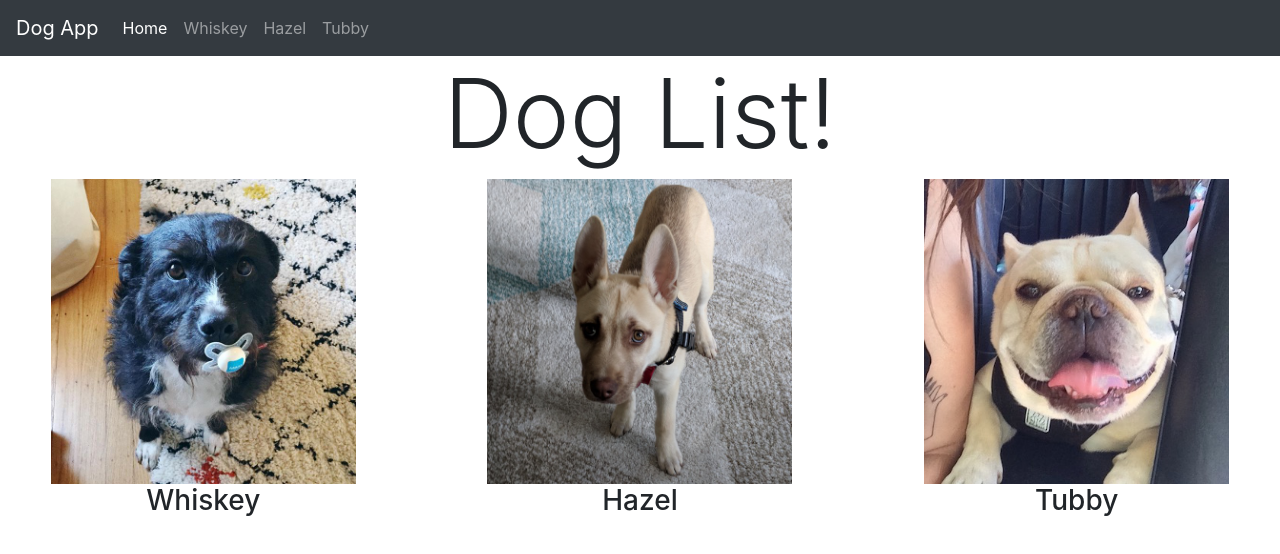
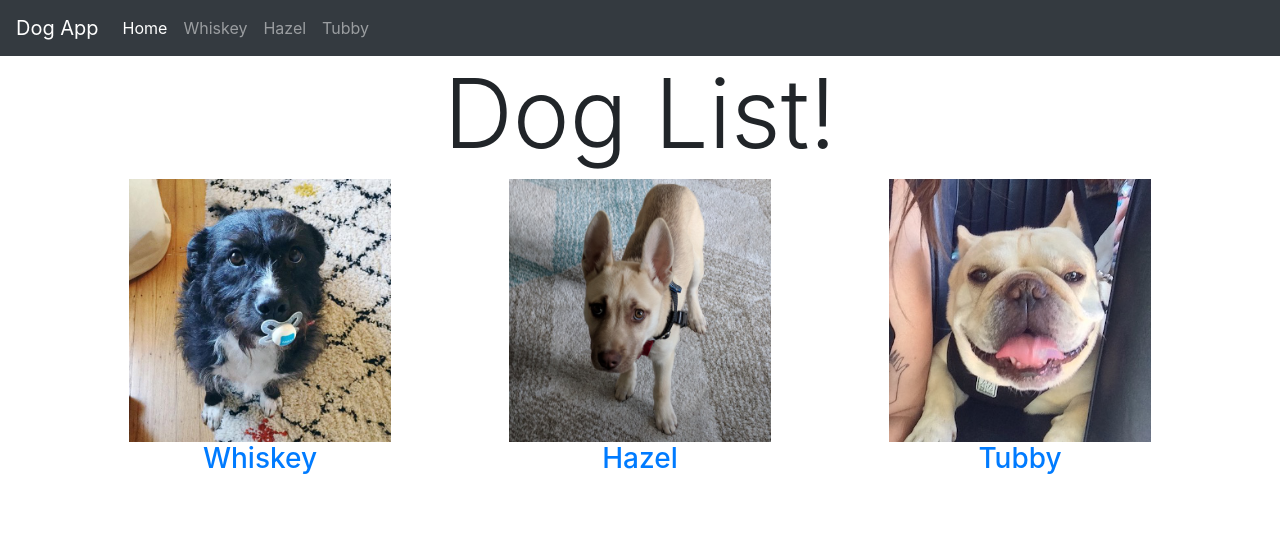
Before and after one commit to xaviguasch/router-dog-react-app, a React (Create React App) app: page /dogs in a window 1280 px wide. Shown: the top 554 px of the page. Built offline with nearby package versions, Linux system fonts and the light colour scheme.

Commit message:
added links to DogList

```diff
--- a/src/App.js
+++ b/src/App.js
@@ -48,7 +48,9 @@
     return (
       <div>
         <Navbar dogs={this.props.dogs} />
-        <Routes dogs={this.props.dogs} />
+        <div className='container'>
+          <Routes dogs={this.props.dogs} />
+        </div>
       </div>
     )
   }
--- a/src/DogDetails.js
+++ b/src/DogDetails.js
@@ -6,7 +6,6 @@
   render() {
     let { dog } = this.props
     return (
-      <div className='container'>
       <div className='DogDetails row justify-content-center mt-5'>
         <div className='col-11 col-lg-5'>
           <div className='DogDetails-card card'>
@@ -30,7 +29,6 @@
           </div>
         </div>
       </div>
-      </div>
     )
   }
 }
--- a/src/DogList.js
+++ b/src/DogList.js
@@ -1,4 +1,5 @@
 import React, { Component } from 'react'
+import { Link } from 'react-router-dom'
 import './DogList.css'
 
 class DogList extends Component {
@@ -6,15 +7,15 @@
     return (
       <div className='DogList'>
         <h1 className='display-1 text-center'>Dog List!</h1>
-        <div className='containter'>
         <div className='row'>
           {this.props.dogs.map(d => (
             <div className='Dog col-lg-4 text-center' key={d.name}>
               <img src={d.src} alt={d.name} />
-                <h3>{d.name}</h3>
+              <h3>
+                <Link to={`/dogs/${d.name}`}>{d.name}</Link>
+              </h3>
             </div>
           ))}
-          </div>
         </div>
       </div>
     )
```
Lines whose indentation alone changed are shown as unchanged.
